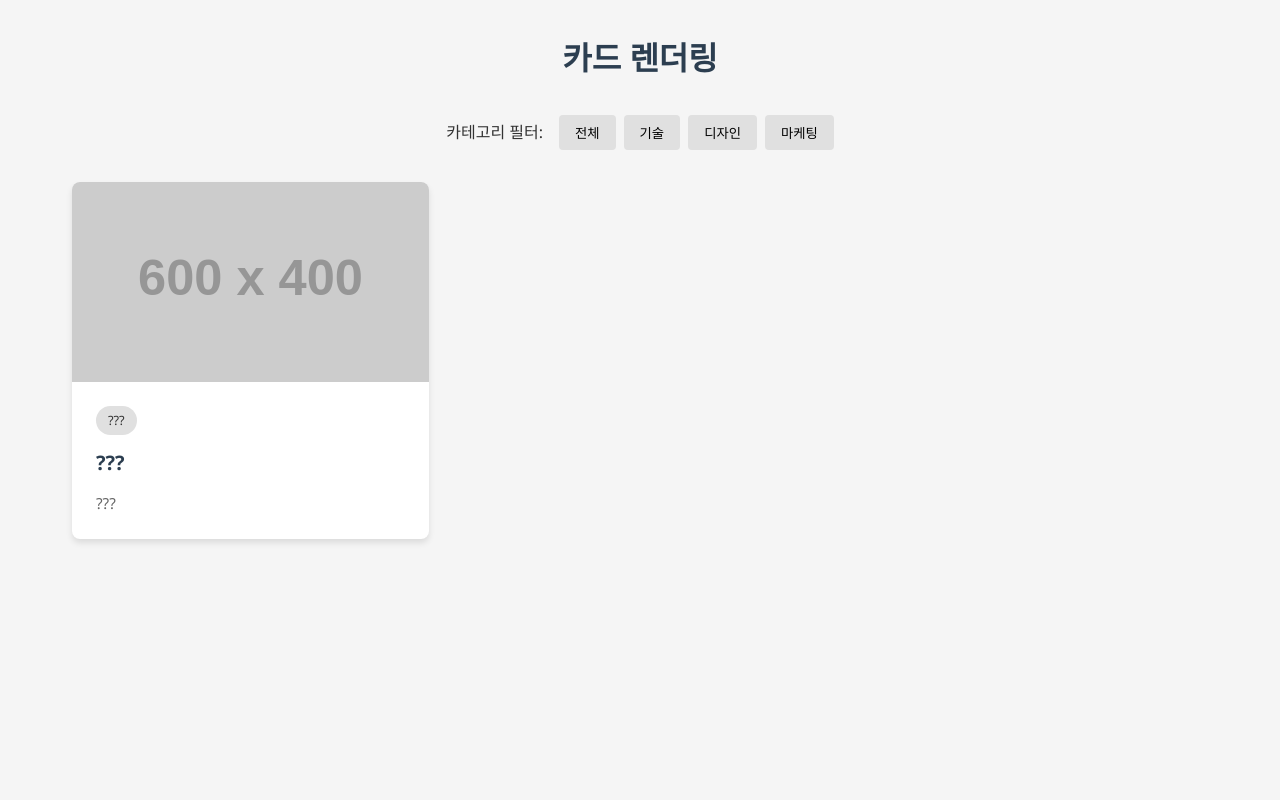
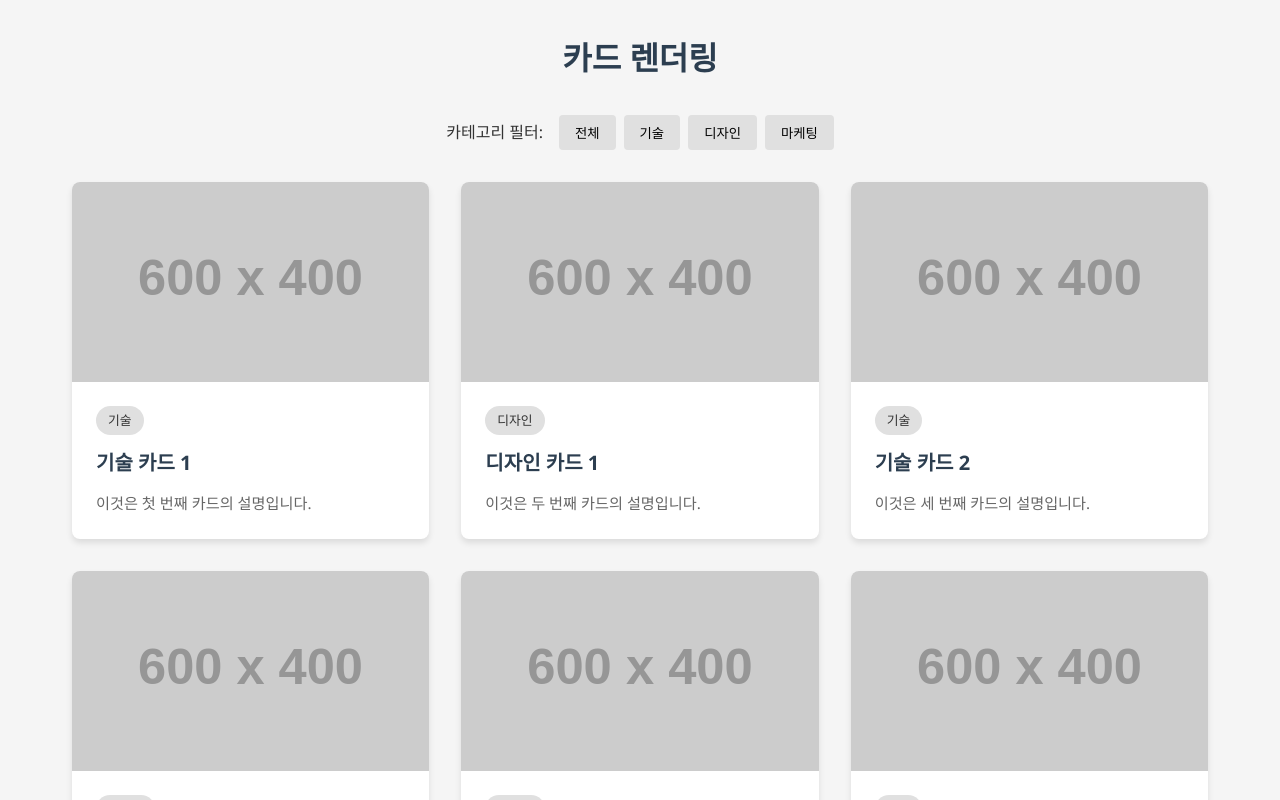
Before and after one commit to yeeun-kor/oz-react-day04, a React (Vite) app: page / in a window 1280 px wide. Shown: the top 800 px of the page. Built offline with nearby package versions, Linux system fonts and the light colour scheme.

Commit message:
과제 제출

```diff
--- a/src/components/Card.jsx
+++ b/src/components/Card.jsx
@@ -1,18 +1,15 @@
-export default function Card({ item }) {
-    //1. item을 받아와서 카드를 렌더링 해야 합니다.
-    //2. item의 title, description, category를 각각 h2, p, span태그에 알맞게 넣으세요
-    //3. item은 CardList에서 전달됩니다.
-    //* 먼저 CardList.jsx를 작업해야 합니다!
-
+export default function Card({ item: { category, title, description } }) {
     return (
+        //구조분해 할당 사용
+        //item :{title:, category:,description:}으로 꺼내왔다.
         <div className="card">
             <div className="card-image">
                 <img src={`https://placehold.co/600x400`} />
             </div>
             <div className="card-content">
-                <span className="card-category">???</span>
-                <h2 className="card-title">???</h2>
-                <p className="card-description">???</p>
+                <span className="card-category">{category}</span>
+                <h2 className="card-title">{title}</h2>
+                <p className="card-description">{description}</p>
             </div>
         </div>
     );
--- a/src/components/CardList.jsx
+++ b/src/components/CardList.jsx
@@ -1,15 +1,19 @@
 import Card from './Card';
 
 export default function CardList({ data: listData }) {
+    //1. listData를 받아와서 카드 리스트를 렌더링 해야 합니다.
     console.log(listData);
-    //1. listData를 받아와서 카드 리스트를 렌더링 해야 합니다.
+    //확인해보니 배열객체타입 통으로 들어왔음.
+
     //2. listData의 각 요소를 Card 컴포넌트에 props로 넘겨주어야 합니다.
-    //3. Card 컴포넌트에는 item을 넘겨주어야 합니다.
-    //4. item은 listData 요소입니다 console.log로 찍히는 listData의 정보를 확인해보세요.
-    //5. Card 컴포넌트를 map을 이용해 여러번 렌더링할 때, Card에 key를 설정해야합니다.
+
+    //3. Card 컴포넌트 : lisetData의 각 요소를 map이용하여 랜더링하여 item으로 전달하기
+    //3-1. map 순회시 key=item.id 설정하기
     return (
         <div className="card-grid">
-            <Card />
+            {listData.map((elm) => {
+                return <Card item={elm} key={elm.id} />;
+            })}
         </div>
     );
 }
```
